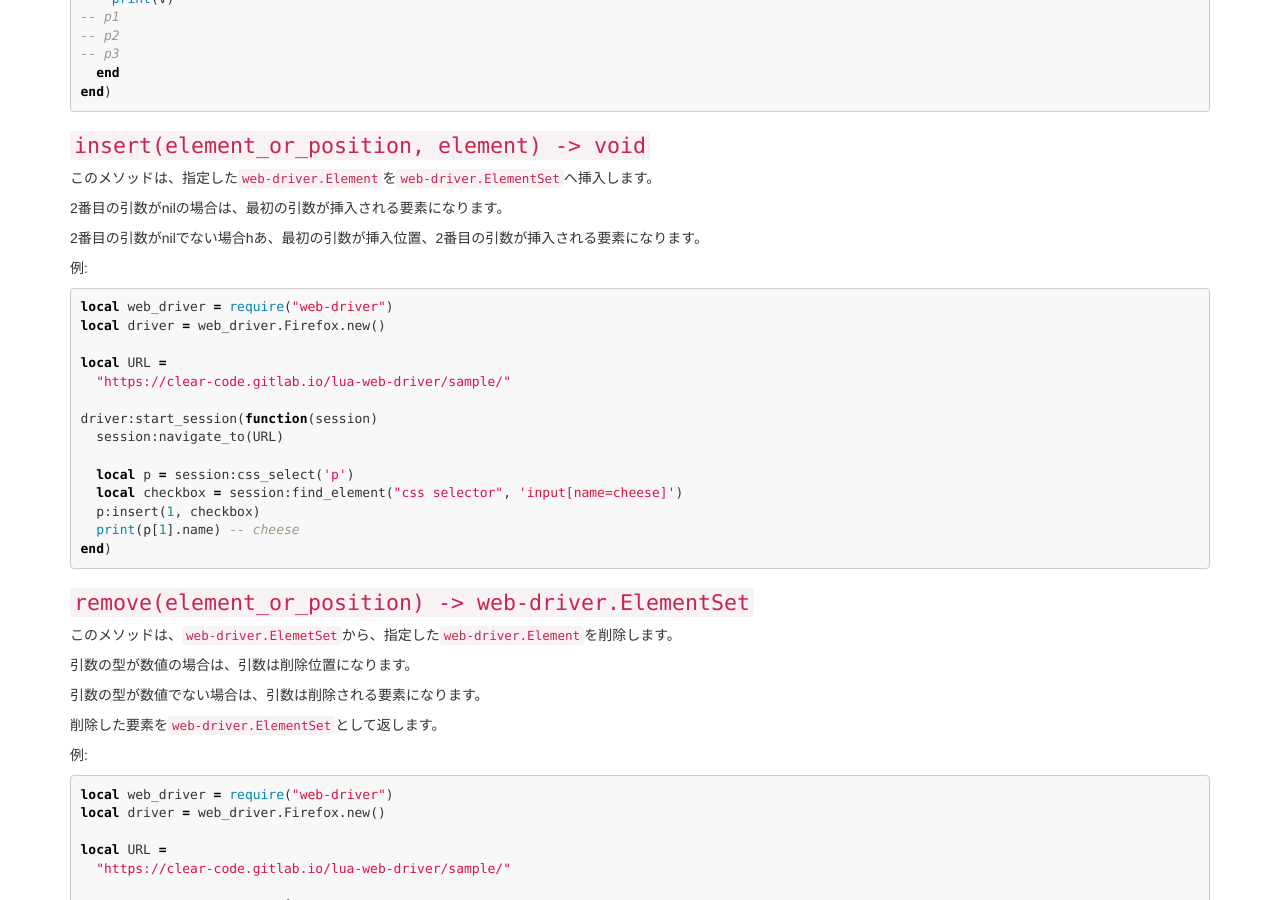
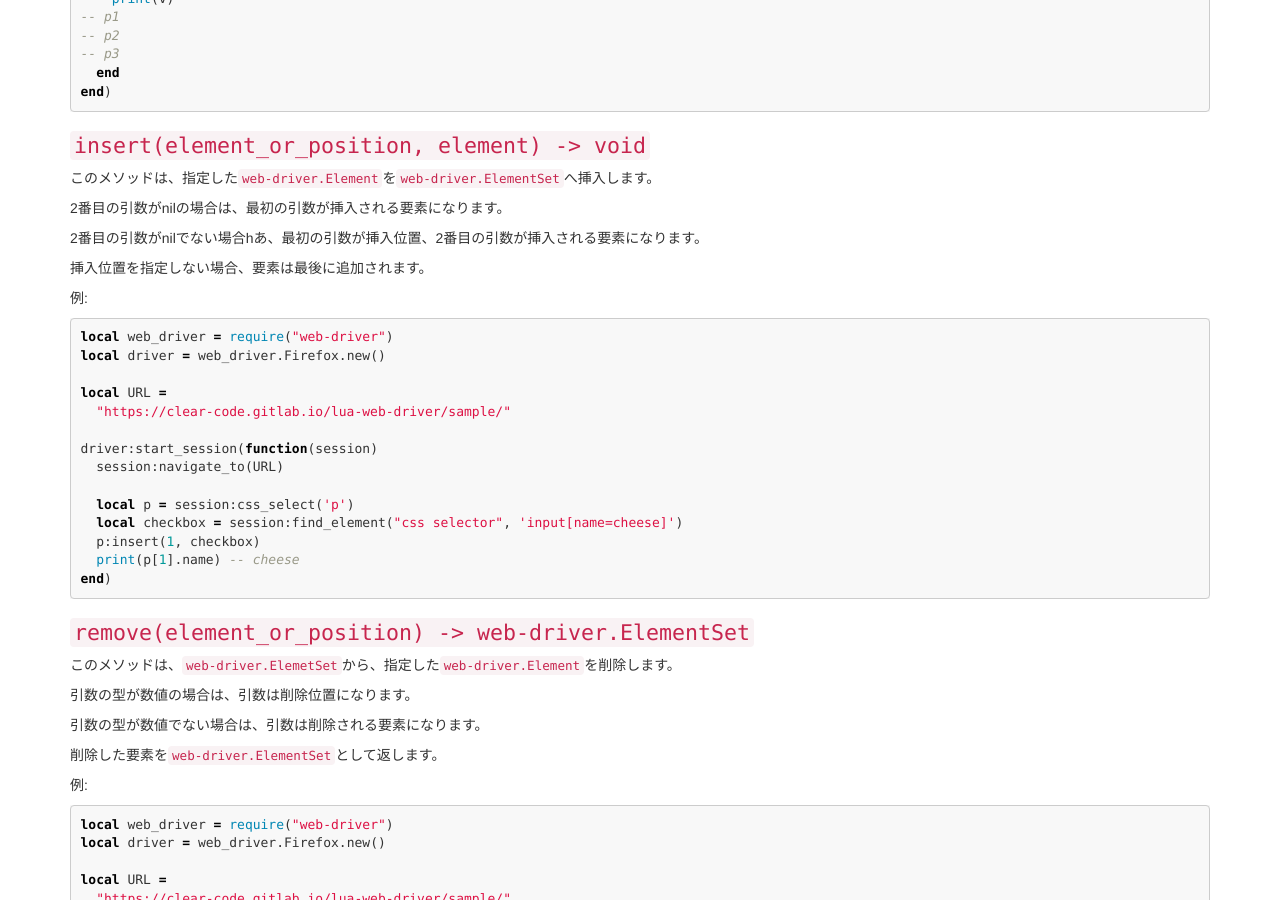
Before and after one commit to clear-code/lua-web-driver, a Jekyll site: the page built from docs/ja/reference/elementset.md, in a window 1280 px wide and 900 px high, scrolled down 1997 px. Built offline with Jekyll 4.4.1, drawn with Linux system fonts in a browser that asks for light colours.

Commit message:
doc reference: add a explain about insert position

```diff
--- a/docs/ja/reference/elementset.md
+++ b/docs/ja/reference/elementset.md
@@ -124,6 +124,8 @@ end)
 2番目の引数がnilの場合は、最初の引数が挿入される要素になります。
 
 2番目の引数がnilでない場合hあ、最初の引数が挿入位置、2番目の引数が挿入される要素になります。
+
+挿入位置を指定しない場合、要素は最後に追加されます。
 
 例:
 
```
Also changed, not shown: docs/reference/elementset.md (+2 -0 lines), 1 other file.
